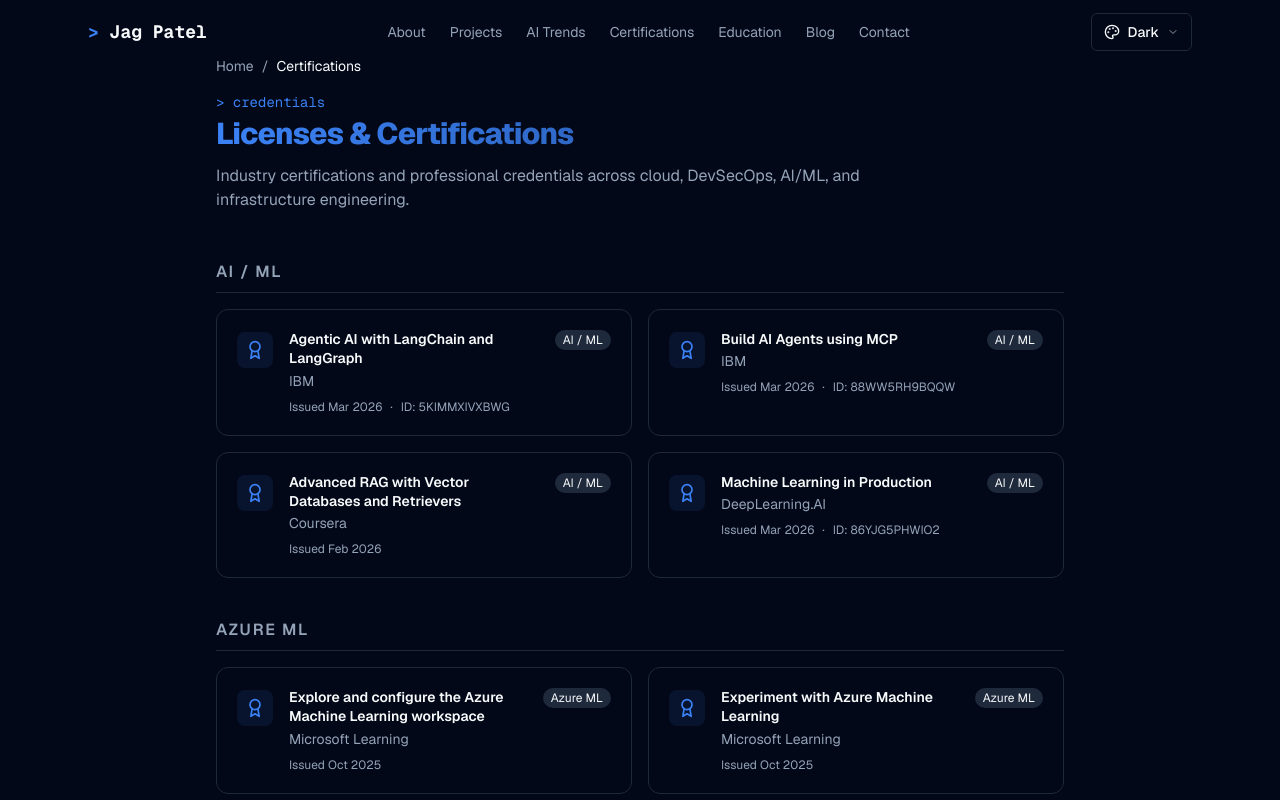
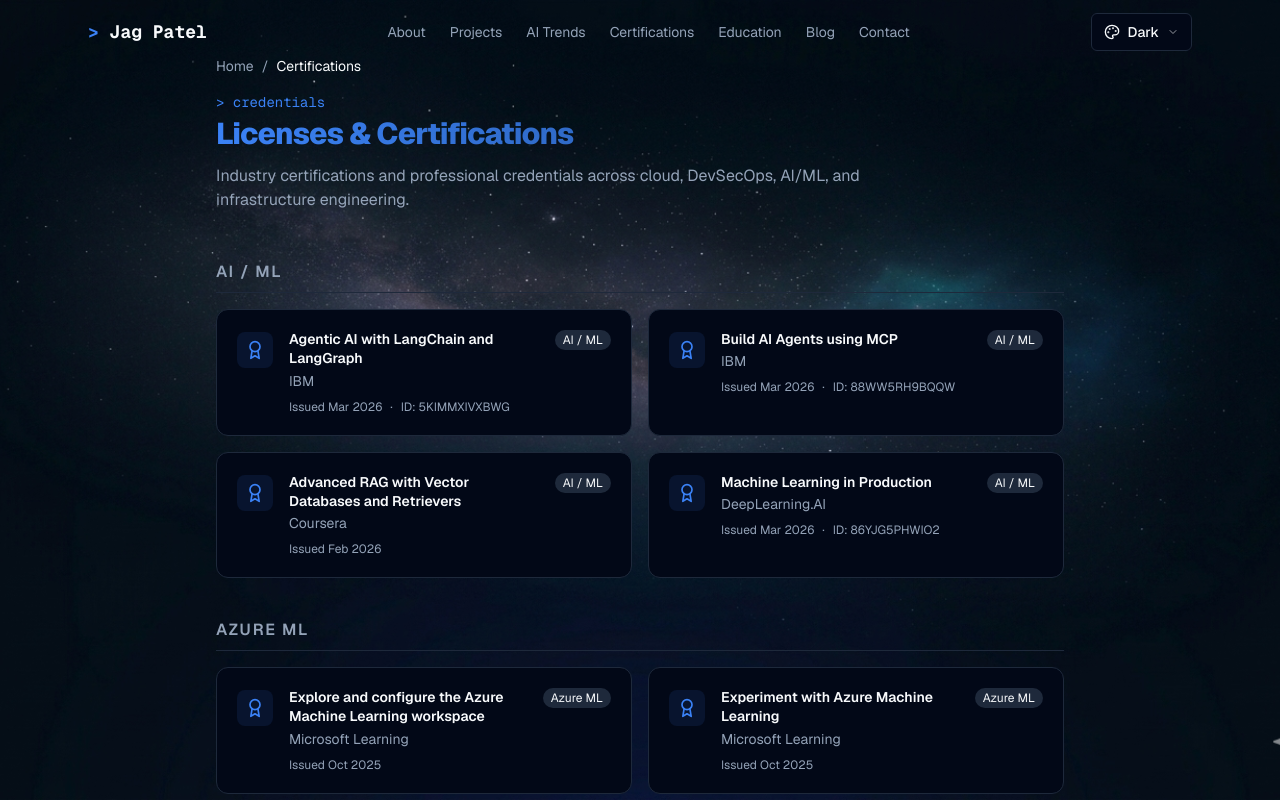
Before and after one commit to JagdishkumarPatel/JagdishkumarPatel.github.io, a Next.js app: page /certifications in a window 1280 px wide. Shown: the top 800 px of the page. Built offline with nearby package versions, Linux system fonts and the light colour scheme.

Commit message:
feat: galaxy background images for dark/light theme

```diff
--- a/app/globals.css
+++ b/app/globals.css
@@ -228,7 +228,16 @@
   }
   body {
     @apply bg-background text-foreground;
+    background-image: url('/images/bg-dark.png');
+    background-size: cover;
+    background-position: center;
+    background-attachment: fixed;
+    background-repeat: no-repeat;
   }
+}
+
+[data-theme="light"] body {
+  background-image: url('/images/bg-light.png');
 }
 
 /* Blog prose styles */
```
Also changed, not shown: public/images/bg-dark.png (added), public/images/bg-light.png (added).
